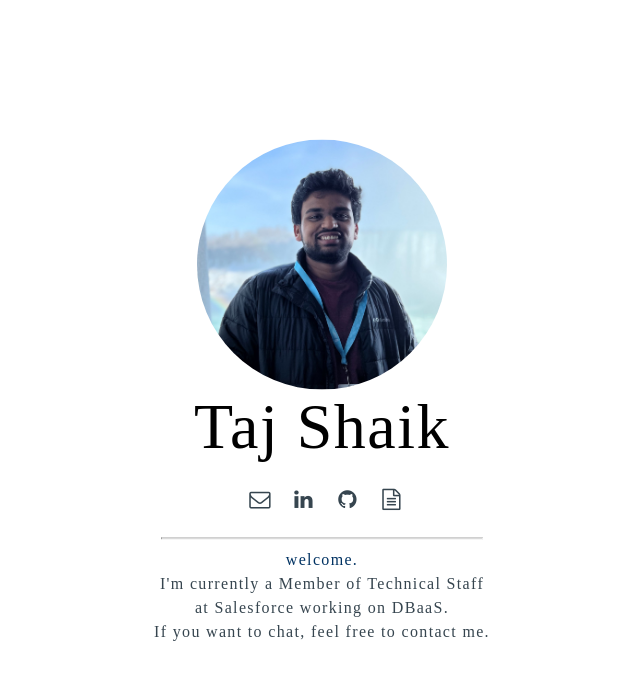
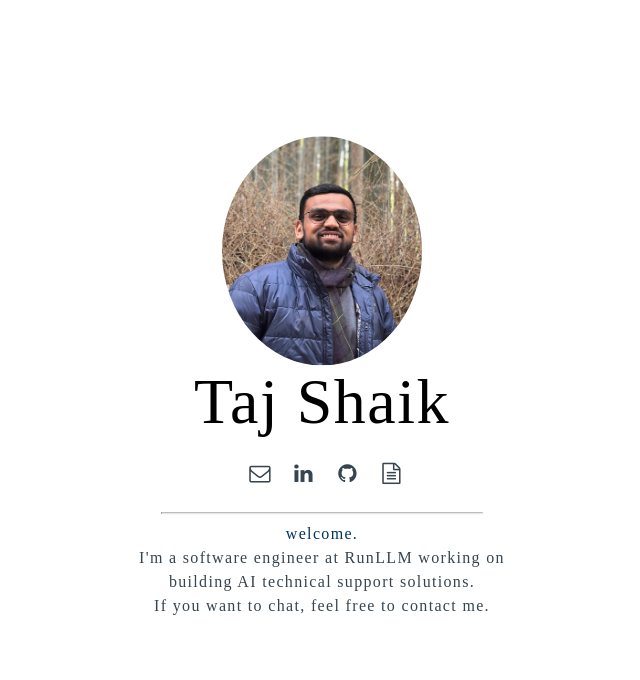
Before and after one commit to tajshaik24/tajshaik24.github.io, a plain HTML site: page index.html in a window 1280 px wide. Shown: the whole page, without its empty margins (318-958 px from the left). Drawn offline with nearby package versions, Linux system fonts and the light colour scheme; a web font is replaced by a local one.

Commit message:
New Updates

```diff
--- a/assets/css/main.css
+++ b/assets/css/main.css
@@ -46,7 +46,7 @@ hr {
 
 .portrait {
   border-radius: 50%;
-  width: 250px;
+  width: 200px;
   display: block;
   margin-left: auto;
   margin-right: auto;
@@ -86,7 +86,7 @@ hr {
 #description {
   margin-left: auto;
   margin-right: auto;
-  width: 450px;
+  width: 390px;
   margin-bottom: 0;
   margin-top: 0;
 }
--- a/assets/js/index.js
+++ b/assets/js/index.js
@@ -1,7 +1,7 @@
-var email = "tshaik@berkeley.edu";
+var email = "tajshaik24@gmail.com";
 var map = {
-    "resume": "email (tshaik@berkeley.edu) for a copy",
-    "email": "email (tshaik@berkeley.edu)",
+    "resume": `email ${email} for a copy`,
+    "email": `email ${email}`,
     "linkedin": "linkedin",
     "github": "github",
     "medium": "medium"
--- a/index.html
+++ b/index.html
@@ -14,14 +14,31 @@
   <body>
     <div class="website">
       <div class="heading">
-        <div><img class="portrait" src="images/pfp.jpg"/></div>
+        <div>
+          <img class="portrait" src="images/profile.jpg" alt="Profile Picture"/>
+        </div>
         <div class="title">Taj Shaik</div>
         <div class="menu">
           <ul class="links">
-            <li><a class="link" id="email" href onclick="copyEmail()"><i class="fa fa-envelope-o fa-lg"></i></a></li>
-            <li><a class="link" id="linkedin" href="http://linkedin.com/in/tajshaik"><i class="fa fa-linkedin fa-lg"></i></a></li>
-            <li><a class="link" id="github" href="https://github.com/tajshaik24"><i class="fa fa-github fa-lg"></i></a></li>
-            <li><a class="link" id="resume" href onclick="copyEmail()"><i class="fa fa-file-text-o fa-lg"></i></a></li>
+            <li>
+              <a class="link" id="email" href="#" onclick="copyEmail()">
+                <i class="fa fa-envelope-o fa-lg"></i>
+              </a>
+            </li>
+            <li>
+              <a class="link" id="linkedin" href="http://linkedin.com/in/tajshaik">
+                <i class="fa fa-linkedin fa-lg"></i>
+              </a>
+            </li>
+            <li>
+              <a class="link" id="github" href="https://github.com/tajshaik24">
+                <i class="fa fa-github fa-lg"></i>
+              </a>
+            </li>
+            <li>
+              <a class="link" id="resume" href="#" onclick="copyEmail()">
+                <i class="fa fa-file-text-o fa-lg"></i>
+              </a>
             </li>
           </ul>
         </div>
@@ -31,7 +48,8 @@
         <div id="welcome">welcome.</div>
         <div id="main">
           <p id="description">
-            I'm currently a Member of Technical Staff </br> at Salesforce working on DBaaS. </br> If you want to chat, feel free to contact me.
+            I'm a software engineer at RunLLM working on building AI technical support solutions. <br> If you want to chat, feel free to contact me.
+          </p>
         </div>
       </div>
     </div>
```
Also changed, not shown: images/pfp.jpg (deleted), images/profile.jpg (added), 1 other file.
